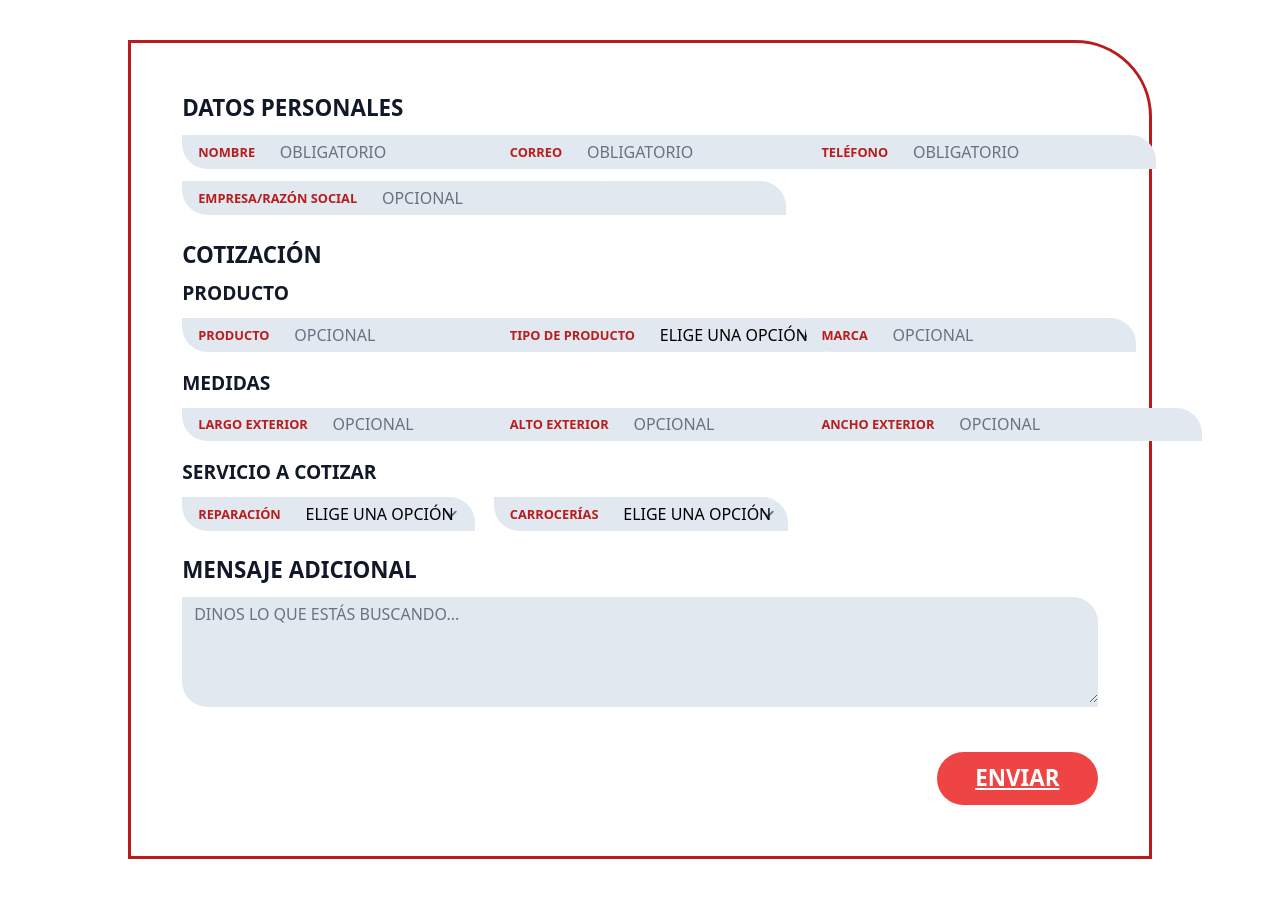
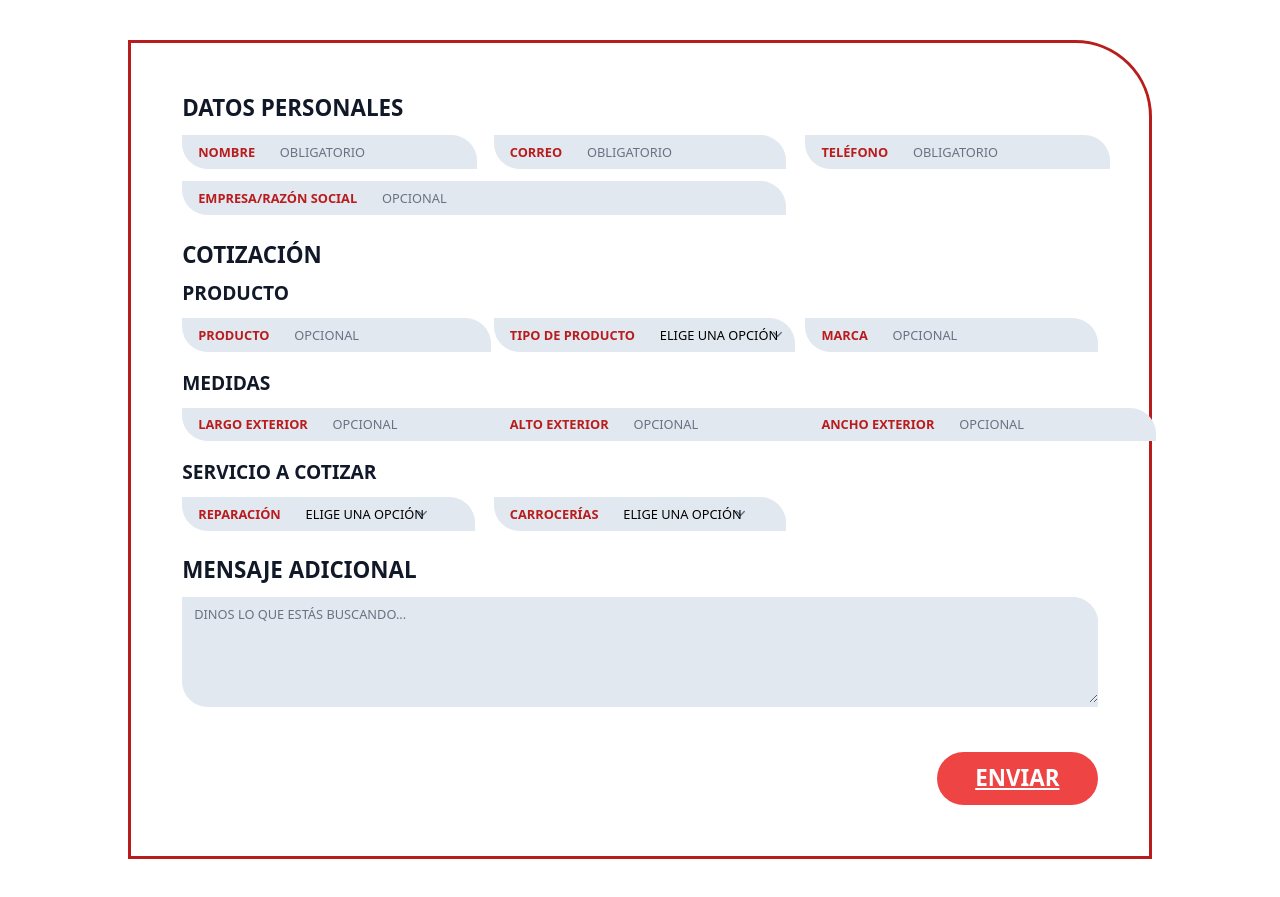
Before and after one commit to ChrisPoul/sitio-rev, a SvelteKit app: page /contacto in a window 1280 px wide. Shown: the part 1240-2137 px from the top of the page. Built offline with nearby package versions, Linux system fonts and the light colour scheme.

Commit message:
fixed text size

```diff
--- a/src/routes/contacto/+page.svelte
+++ b/src/routes/contacto/+page.svelte
@@ -57,7 +57,7 @@
 							bind:value={formData.nombre}
 							required
 							placeholder="OBLIGATORIO"
-							class="border-none focus:outline-none bg-inherit rounded-tr-[2cqw] py-1.5"
+							class="border-none focus:outline-none bg-inherit rounded-tr-[2cqw] py-1.5 text-w4"
 						/>
 					</div>
 					<div class="flex items-center text-w4 gap-4 bg-slate-200 rounded-tr-[2cqw] rounded-bl-[2cqw] pl-5 h-min">
@@ -70,7 +70,7 @@
 							bind:value={formData.correo}
 							required
 							placeholder="OBLIGATORIO"
-							class="border-none focus:outline-none bg-inherit rounded-tr-[2cqw] py-1.5"
+							class="border-none focus:outline-none bg-inherit rounded-tr-[2cqw] py-1.5 text-w4"
 						/>
 					</div>
 					<div class="flex items-center text-w4 gap-4 bg-slate-200 rounded-tr-[2cqw] rounded-bl-[2cqw] pl-5 h-min">
@@ -83,7 +83,7 @@
 							bind:value={formData.telefono}
 							required
 							placeholder="OBLIGATORIO"
-							class="border-none focus:outline-none bg-inherit rounded-tr-[2cqw] py-1.5"
+							class="border-none focus:outline-none bg-inherit rounded-tr-[2cqw] py-1.5 text-w4"
 						/>
 					</div>
 				</div>
@@ -98,7 +98,7 @@
 							id="empresa"
 							bind:value={formData.empresa}
 							placeholder="OPCIONAL"
-							class="border-none focus:outline-none bg-inherit rounded-tr-[2cqw] py-1.5"
+							class="border-none focus:outline-none bg-inherit rounded-tr-[2cqw] py-1.5 text-w4"
 						/>
 					</div>
 				</div>
@@ -121,7 +121,7 @@
 								id="producto"
 								bind:value={formData.producto}
 								placeholder="OPCIONAL"
-								class="border-none focus:outline-none bg-inherit rounded-tr-[2cqw] py-1.5"
+								class="border-none focus:outline-none bg-inherit rounded-tr-[2cqw] py-1.5 text-w4"
 							/>
 						</div>
 						<div class="flex items-center gap-4 bg-slate-200 rounded-tr-[2cqw] rounded-bl-[2cqw] pl-5 h-min">
@@ -131,7 +131,7 @@
 							<select
 								id="tipoProducto"
 								bind:value={formData.tipoProducto}
-								class="border-none focus:outline-none bg-inherit rounded-tr-[2cqw] py-1.5 pr-5"
+								class="border-none focus:outline-none bg-inherit rounded-tr-[2cqw] py-1.5 pr-5 text-w4"
 							>
 								<option value="">ELIGE UNA OPCIÓN</option>
 								<option value="opcion1">Opción 1</option>
@@ -147,7 +147,7 @@
 								id="marca"
 								bind:value={formData.marca}
 								placeholder="OPCIONAL"
-								class="border-none focus:outline-none bg-inherit rounded-tr-[2cqw] py-1.5"
+								class="border-none focus:outline-none bg-inherit rounded-tr-[2cqw] py-1.5 text-w4"
 							/>
 						</div>
 					</div>
@@ -166,7 +166,7 @@
 								id="largoExterior"
 								bind:value={formData.largoExterior}
 								placeholder="OPCIONAL"
-								class="border-none focus:outline-none bg-inherit rounded-tr-[2cqw] py-1.5"
+								class="border-none focus:outline-none bg-inherit rounded-tr-[2cqw] py-1.5 text-w4"
 							/>
 						</div>
 						<div class="flex items-center gap-4 bg-slate-200 rounded-tr-[2cqw] rounded-bl-[2cqw] pl-5 h-min">
@@ -178,7 +178,7 @@
 								id="altoExterior"
 								bind:value={formData.altoExterior}
 								placeholder="OPCIONAL"
-								class="border-none focus:outline-none bg-inherit rounded-tr-[2cqw] py-1.5"
+								class="border-none focus:outline-none bg-inherit rounded-tr-[2cqw] py-1.5 text-w4"
 							/>
 						</div>
 						<div class="flex items-center gap-4 bg-slate-200 rounded-tr-[2cqw] rounded-bl-[2cqw] pl-5 h-min">
@@ -190,7 +190,7 @@
 								id="anchoExterior"
 								bind:value={formData.anchoExterior}
 								placeholder="OPCIONAL"
-								class="border-none focus:outline-none bg-inherit rounded-tr-[2cqw] py-1.5"
+								class="border-none focus:outline-none bg-inherit rounded-tr-[2cqw] py-1.5 text-w4"
 							/>
 						</div>
 					</div>
@@ -207,7 +207,7 @@
 							<select
 								id="reparacion"
 								bind:value={formData.reparacion}
-								class="border-none focus:outline-none bg-inherit rounded-tr-[2cqw] py-1.5 pr-5"
+								class="border-none focus:outline-none bg-inherit rounded-tr-[2cqw] py-1.5 pr-5 text-w4"
 							>
 								<option value="">ELIGE UNA OPCIÓN</option>
 								<option value="opcion1">Opción 1</option>
@@ -221,7 +221,7 @@
 							<select
 								id="carrocerias"
 								bind:value={formData.carrocerias}
-								class="border-none focus:outline-none bg-inherit rounded-tr-[2cqw] py-1.5 pr-5"
+								class="border-none focus:outline-none bg-inherit rounded-tr-[2cqw] py-1.5 pr-5 text-w4"
 							>
 								<option value="">ELIGE UNA OPCIÓN</option>
 								<option value="opcion1">Opción 1</option>
@@ -242,7 +242,7 @@
 						bind:value={formData.mensaje}
 						rows="4"
 						placeholder="DINOS LO QUE ESTÁS BUSCANDO..."
-						class="w-full border-none focus:outline-none bg-inherit rounded-tr-[2cqw] rounded-bl-[2cqw] py-1.5"
+						class="w-full border-none focus:outline-none bg-inherit rounded-tr-[2cqw] rounded-bl-[2cqw] py-1.5 text-w4"
 					></textarea>
 				</div>
 			</div>
```
